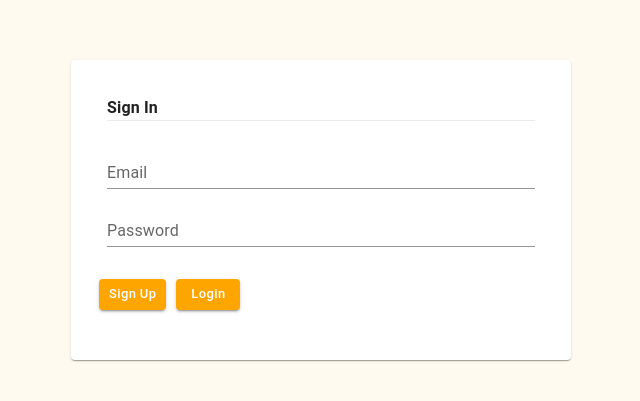
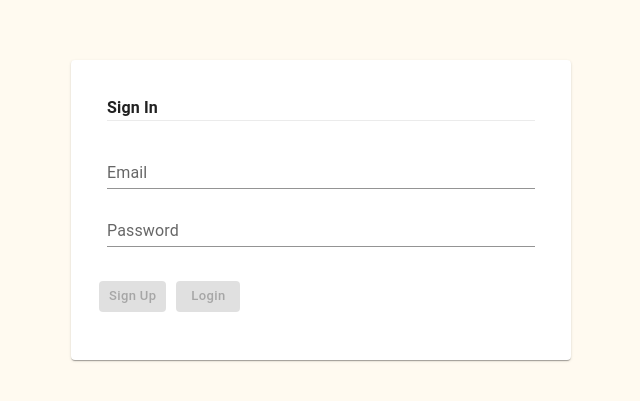
Before and after one commit to r1d4nd3v/react-auth, a React (Create React App) app: page / in a window 1280 px wide. Shown: the part 193-594 px from the top of the page, without its empty margins (319-959 px from the left). Built offline with nearby package versions, Linux system fonts and the light colour scheme; no server answers.

Commit message:
code refactoring

```diff
--- a/src/App.tsx
+++ b/src/App.tsx
@@ -1,6 +1,6 @@
 import React, { useEffect } from "react";
-import Dashboard from "./components/Dashboard";
-import Login from "./components/Login";
+import Dashboard from "./components/Dashboard/Dashboard";
+import Login from "./components/Login/Login";
 import { Routes, Route, Navigate, useNavigate } from "react-router-dom";
 import { useDispatch } from "react-redux";
 import { onSaveUser } from "./userReducer";
--- a/src/components/Dashboard.tsx
+++ b/src/components/Dashboard/Dashboard.tsx
@@ -1,7 +1,7 @@
 import React, { useEffect } from "react";
-import { RootState } from "..";
-import { logout } from "../firebase";
-import { onLogout } from "../userReducer";
+import { RootState } from "../..";
+import { logout } from "../../firebase";
+import { onLogout } from "../../userReducer";
 import { useNavigate } from "react-router-dom";
 import { useDispatch, useSelector } from "react-redux";
 
--- a/src/components/Login.tsx
+++ /dev/null
@@ -1,139 +0,0 @@
-import React, { useEffect, useRef, useState } from "react";
-import { signup, login } from "../firebase";
-import { useNavigate } from "react-router-dom";
-import { useDispatch, useSelector } from "react-redux";
-import { onSaveUser } from "../userReducer";
-import { RootState } from "..";
-import Card from "@mui/material/Card";
-import CardActions from "@mui/material/CardActions";
-import CardContent from "@mui/material/CardContent";
-import Button from "@mui/material/Button";
-import TextField from "@mui/material/TextField";
-import Typography from "@mui/material/Typography";
-import Divider from "@mui/material/Divider";
-import styled from "styled-components";
-
-function Login() {
-  const [loading, setLoading] = useState(false);
-  const navigate = useNavigate();
-  const dispatch = useDispatch();
-
-  const emailRef = useRef<HTMLInputElement>(null);
-  const passwordRef = useRef<HTMLInputElement>(null);
-  const currentUser = useSelector<RootState>((state) => state.user.email);
-
-  useEffect(() => {
-    console.log("login", currentUser);
-  }, []);
-
-  async function handleSignup() {
-    setLoading(true);
-    try {
-      await signup(emailRef.current.value, passwordRef.current.value);
-    } catch (error) {
-      alert(error);
-    }
-    setLoading(false);
-  }
-
-  async function handlelogIn() {
-    setLoading(true);
-    try {
-      await login(emailRef.current.value, passwordRef.current.value).then(
-        (data) => {
-          dispatch(onSaveUser(data?.user?.email));
-          navigate("/dashboard");
-        }
-      );
-    } catch (error) {
-      alert(error);
-    }
-    setLoading(false);
-  }
-
-  return (
-    <Card>
-      <CardContent>
-        <Header>
-          <CustomText>Sign In</CustomText>
-          <Divider light />
-        </Header>
-        <CustomInput
-          id="input-email"
-          label="Email"
-          type="text"
-          variant="standard"
-        />
-        <CustomInput
-          id="input-password"
-          label="Password"
-          type="password"
-          autoComplete="current-password"
-          variant="standard"
-        />
-      </CardContent>
-      <ButtonsContainer id="buttons">
-        <CustomButton variant="contained" size="small">
-          Sign Up
-        </CustomButton>
-        <CustomButton className="right-button" variant="contained" size="small">
-          Login
-        </CustomButton>
-      </ButtonsContainer>
-    </Card>
-    // <div id="main">
-    //   <div id="fields">
-    //     <input ref={emailRef} placeholder="Email" />
-    //     <input
-    //       id="password"
-    //       ref={passwordRef}
-    //       type="password"
-    //       placeholder="Password"
-    //     />
-    //   </div>
-    //   <button disabled={loading || !!currentUser} onClick={handleSignup}>
-    //     Sign Up
-    //   </button>
-    //   <button
-    //     id="login"
-    //     disabled={loading || !!currentUser}
-    //     onClick={handlelogIn}
-    //   >
-    //     Log In
-    //   </button>
-    // </div>
-  );
-}
-
-const Header = styled.div`
-  margin: 20px;
-`;
-
-const CustomText = styled(Typography)`
-  font-size: 16px;
-  font-weight: bold;
-`;
-
-const CustomInput = styled(TextField)`
-  display: grid;
-  margin: 10px 20px;
-`;
-
-const ButtonsContainer = styled(Button)`
-  margin: 0px 20px;
-
-  .right-button {
-    margin-left: 10px;
-  }
-`;
-
-const CustomButton = styled(Button)`
-  background: orange;
-  text-transform: none;
-	&:hover {
-		background-color: orange;
-		opacity: 0.5;
-	}
-`;
-
-export default Login;
--- /dev/null
+++ b/src/components/Login/Login.tsx
@@ -0,0 +1,107 @@
+import React, { useEffect, useState } from "react";
+import { signup, login } from "../../firebase";
+import { useNavigate } from "react-router-dom";
+import { useDispatch, useSelector } from "react-redux";
+import { onSaveUser } from "../../userReducer";
+import { RootState } from "../..";
+import Card from "@mui/material/Card";
+import CardContent from "@mui/material/CardContent";
+import Divider from "@mui/material/Divider";
+import {
+  ButtonsContainer,
+  Header,
+  CustomButton,
+  CustomText,
+  CustomInput,
+} from "./LoginStyle";
+
+function Login() {
+  const [loading, setLoading] = useState(false);
+  const [email, setEmail] = useState("");
+  const [password, setPassword] = useState("");
+  const navigate = useNavigate();
+  const dispatch = useDispatch();
+  const currentUser = useSelector<RootState>((state) => state.user.email);
+
+  useEffect(() => {
+    console.log("login", currentUser);
+  }, []);
+
+  async function handleSignup() {
+    setLoading(true);
+    try {
+      await signup(email, password);
+    } catch (error) {
+      alert(error);
+    }
+    setLoading(false);
+  }
+
+  async function handlelogIn() {
+    setLoading(true);
+    try {
+      await login(email, password).then((data) => {
+        dispatch(onSaveUser(data?.user?.email));
+        navigate("/dashboard");
+      });
+    } catch (error) {
+      alert(error);
+    }
+    setLoading(false);
+  }
+
+  const handleEmailChange = (e) => {
+    setEmail(e.target.value);
+  };
+
+  const handlePasswordChange = (e) => {
+    setPassword(e.target.value);
+  };
+
+  return (
+    <Card>
+      <CardContent>
+        <Header>
+          <CustomText>Sign In</CustomText>
+          <Divider light />
+        </Header>
+        <CustomInput
+          id="input-email"
+          label="Email"
+          type="text"
+          variant="standard"
+          onChange={handleEmailChange}
+        />
+        <CustomInput
+          id="input-password"
+          label="Password"
+          type="password"
+          autoComplete="current-password"
+          variant="standard"
+          onChange={handlePasswordChange}
+        />
+      </CardContent>
+      <ButtonsContainer id="buttons">
+        <CustomButton
+          variant="contained"
+          size="small"
+          disabled={loading || !!currentUser || !email || !password}
+          onClick={handleSignup}
+        >
+          Sign Up
+        </CustomButton>
+        <CustomButton
+          className="right-button"
+          variant="contained"
+          size="small"
+          disabled={loading || !!currentUser || !email || !password}
+          onClick={handlelogIn}
+        >
+          Login
+        </CustomButton>
+      </ButtonsContainer>
+    </Card>
+  );
+}
+
+export default Login;
--- /dev/null
+++ b/src/components/Login/LoginStyle.ts
@@ -0,0 +1,36 @@
+import CardActions from "@mui/material/CardActions";
+import Button from "@mui/material/Button";
+import TextField from "@mui/material/TextField";
+import Typography from "@mui/material/Typography";
+import styled from "styled-components";
+
+export const Header = styled.div`
+  margin: 20px;
+`;
+
+export const CustomText = styled(Typography)`
+  font-size: 16px;
+  font-weight: bold;
+`;
+
+export const CustomInput = styled(TextField)`
+  display: grid;
+  margin: 10px 20px;
+`;
+
+export const ButtonsContainer = styled(CardActions)`
+  margin: 0px 20px;
+
+  .right-button {
+    margin-left: 10px;
+  }
+`;
+
+export const CustomButton = styled(Button)`
+  background: orange;
+  text-transform: none;
+  &:hover {
+    background-color: orange;
+    opacity: 0.5;
+  }
+`;
```
